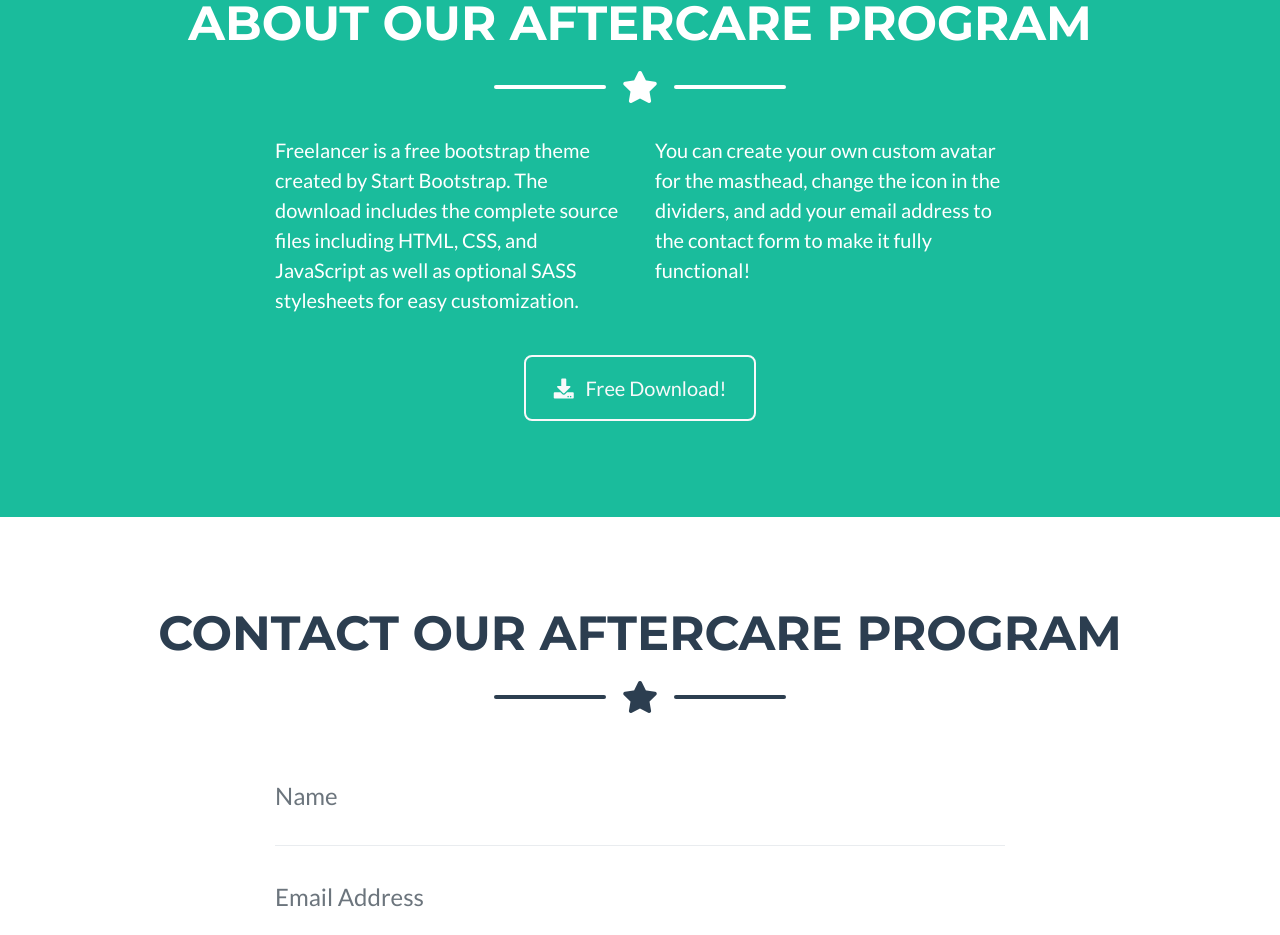
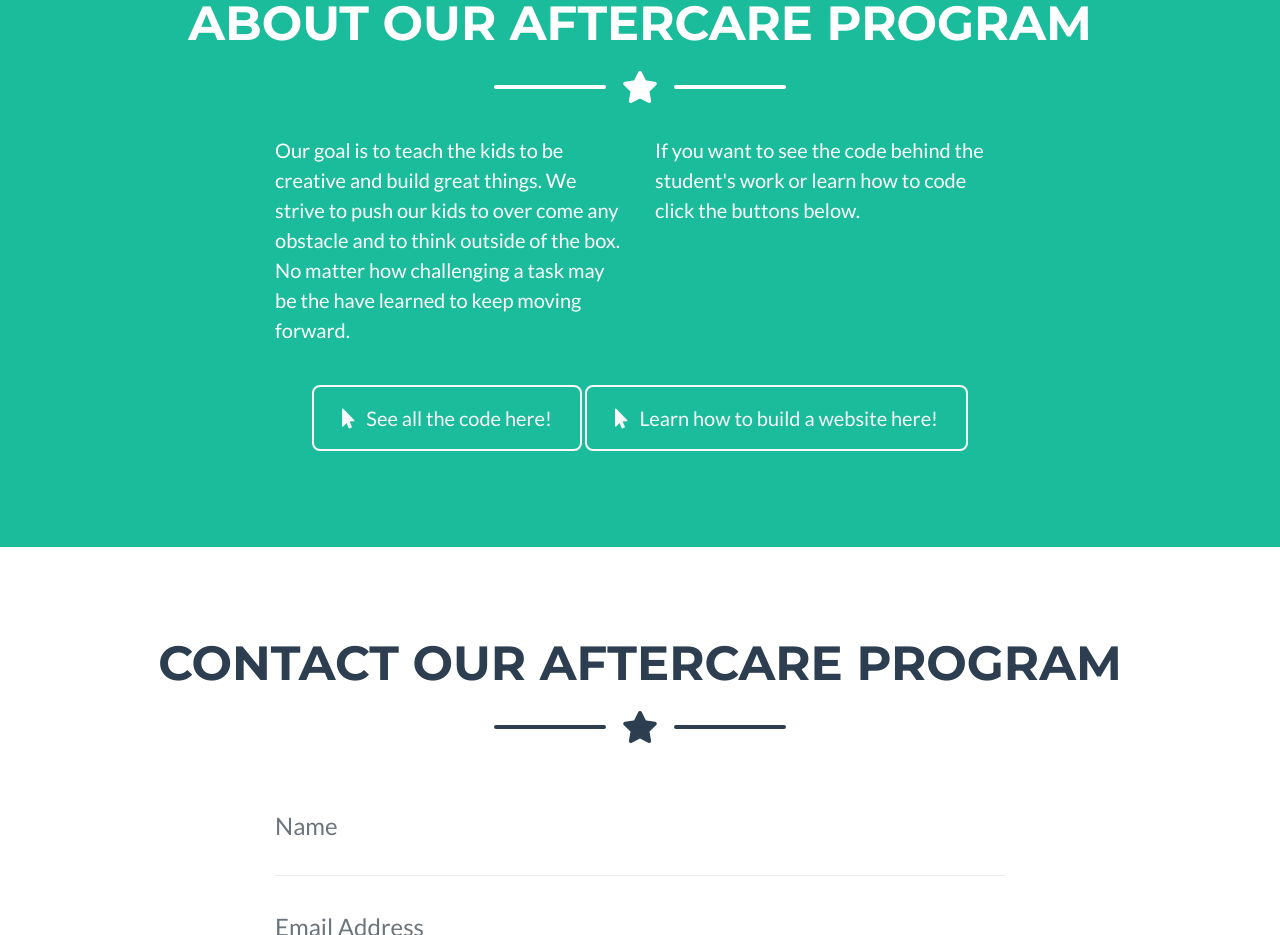
Before and after one commit to CPECoding/cpecoding, a website with bundled scripts: page index.html in a window 1280 px wide. Shown: the part 2320-3255 px from the top of the page. Built offline with nearby package versions, Linux system fonts and the light colour scheme.

Commit message:
updated about section

```diff
--- a/index.html
+++ b/index.html
@@ -262,18 +262,22 @@
       <!-- About Section Content -->
       <div class="row">
         <div class="col-lg-4 ml-auto">
-          <p class="lead">Freelancer is a free bootstrap theme created by Start Bootstrap. The download includes the complete source files including HTML, CSS, and JavaScript as well as optional SASS stylesheets for easy customization.</p>
+          <p class="lead">Our goal is to teach the kids to be creative and build great things. We strive to push our kids to over come any obstacle and to think outside of the box. No matter how challenging a task may be the have learned to keep moving forward.</p>
         </div>
         <div class="col-lg-4 mr-auto">
-          <p class="lead">You can create your own custom avatar for the masthead, change the icon in the dividers, and add your email address to the contact form to make it fully functional!</p>
+          <p class="lead">If you want to see the code behind the student's work or learn how to code click the buttons below.</p>
         </div>
       </div>
 
       <!-- About Section Button -->
       <div class="text-center mt-4">
-        <a class="btn btn-xl btn-outline-light" href="https://startbootstrap.com/themes/freelancer/">
-          <i class="fas fa-download mr-2"></i>
-          Free Download!
+        <a class="btn btn-xl btn-outline-light" href="https://github.com/CPECoding/cpecoding" target="_blank">
+          <i class="fas fa-mouse-pointer mr-2"></i>
+          See all the code here!
+        </a>
+        <a class="btn btn-xl btn-outline-light" href="https://github.com/iamllcoolray/project-echo" target="_blank">
+          <i class="fas fa-mouse-pointer mr-2"></i>
+          Learn how to build a website here!
         </a>
       </div>
 
```
